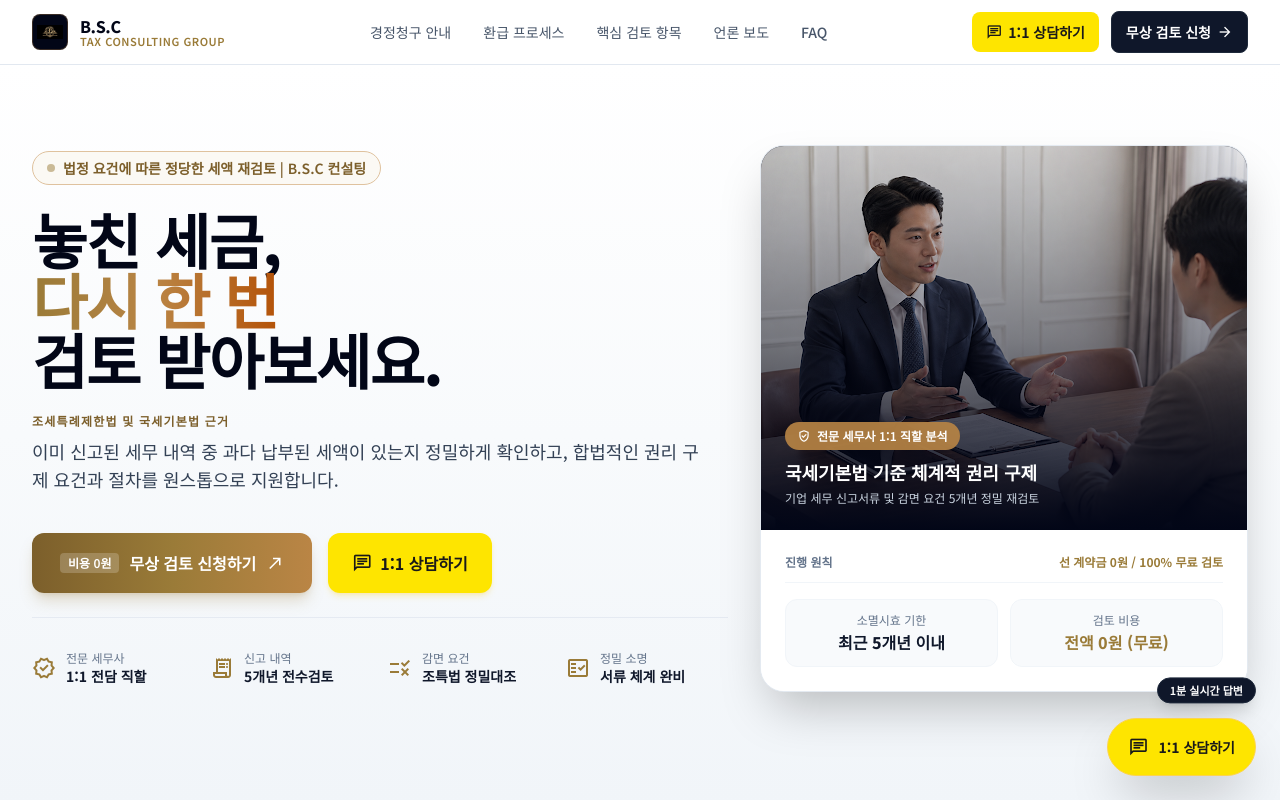
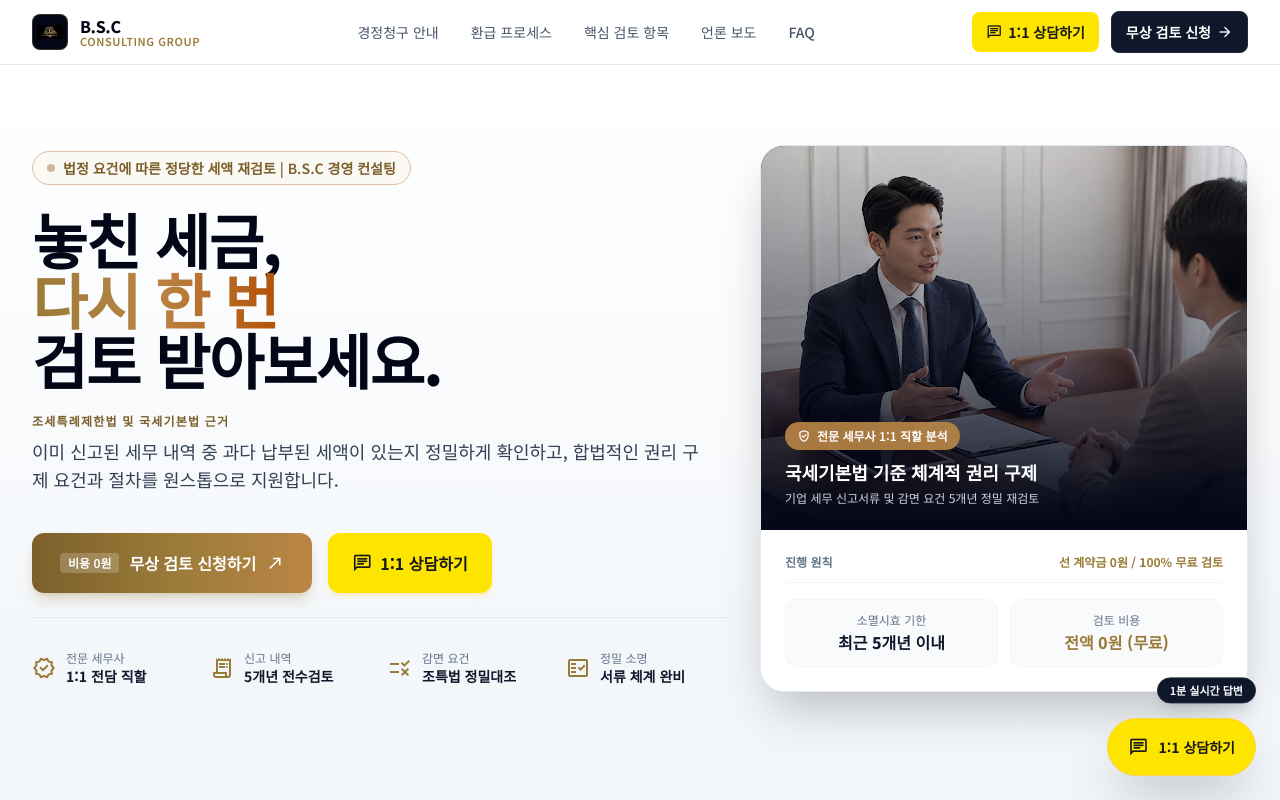
Before and after one commit to parkyuhwan1989/bsc-refund, a plain HTML site: page index.html in a window 1280 px wide. Shown: the top 800 px of the page. Drawn offline with nearby package versions, Linux system fonts and the light colour scheme; a script that the page names is missing.

Commit message:
fix: remove TAX from header logo and update consulting title to management consulting

```diff
--- a/index.html
+++ b/index.html
@@ -77,7 +77,7 @@
 <header class="sticky top-0 z-40 bg-white/95 backdrop-blur-md border-b border-slate-200 transition-all duration-300">
 <div class="max-w-7xl mx-auto px-4 sm:px-6 lg:px-8 flex items-center justify-between h-16">
 <!-- Logo -->
-<a class="flex items-center gap-3 group" href="#"><div class="h-9 w-9 rounded-lg bg-slate-950 flex items-center justify-center p-1 shadow-xs border border-gold-500/30 group-hover:border-gold-500 transition-colors shrink-0"><img src="images/final_logo.png?v=final" alt="B.S.C Logo" class="h-full w-full object-contain"></div><div class="flex flex-col"><span class="text-base font-extrabold tracking-tight text-slate-950 leading-none">B.S.C</span><span class="text-[11px] font-semibold text-gold-600 tracking-wider mt-0.5 leading-none uppercase">Tax Consulting Group</span></div></a>
+<a class="flex items-center gap-3 group" href="#"><div class="h-9 w-9 rounded-lg bg-slate-950 flex items-center justify-center p-1 shadow-xs border border-gold-500/30 group-hover:border-gold-500 transition-colors shrink-0"><img src="images/final_logo.png?v=final" alt="B.S.C Logo" class="h-full w-full object-contain"></div><div class="flex flex-col"><span class="text-base font-extrabold tracking-tight text-slate-950 leading-none">B.S.C</span><span class="text-[11px] font-semibold text-gold-600 tracking-wider mt-0.5 leading-none uppercase">Consulting Group</span></div></a>
 <!-- Desktop Navigation Menu -->
 <nav class="hidden md:flex items-center gap-8">
 <a class="text-sm font-medium text-slate-600 hover:text-gold-600 transition-colors" href="#about">경정청구 안내</a>
@@ -98,7 +98,7 @@
 <div class="lg:col-span-7 space-y-6">
 <div class="inline-flex items-center gap-2 px-3.5 py-1.5 rounded-full bg-gold-50 border border-gold-300 text-gold-700 text-xs md:text-sm font-semibold shadow-xs">
 <span class="w-2 h-2 rounded-full bg-gold-600 animate-pulse"></span>
-<span>법정 요건에 따른 정당한 세액 재검토 | B.S.C 컨설팅</span>
+<span>법정 요건에 따른 정당한 세액 재검토 | B.S.C 경영 컨설팅</span>
 </div>
 <h1 class="text-4xl sm:text-5xl lg:text-6xl font-extrabold text-slate-950 tracking-tight leading-[1.18]">
             놓친 세금,<br>
```
